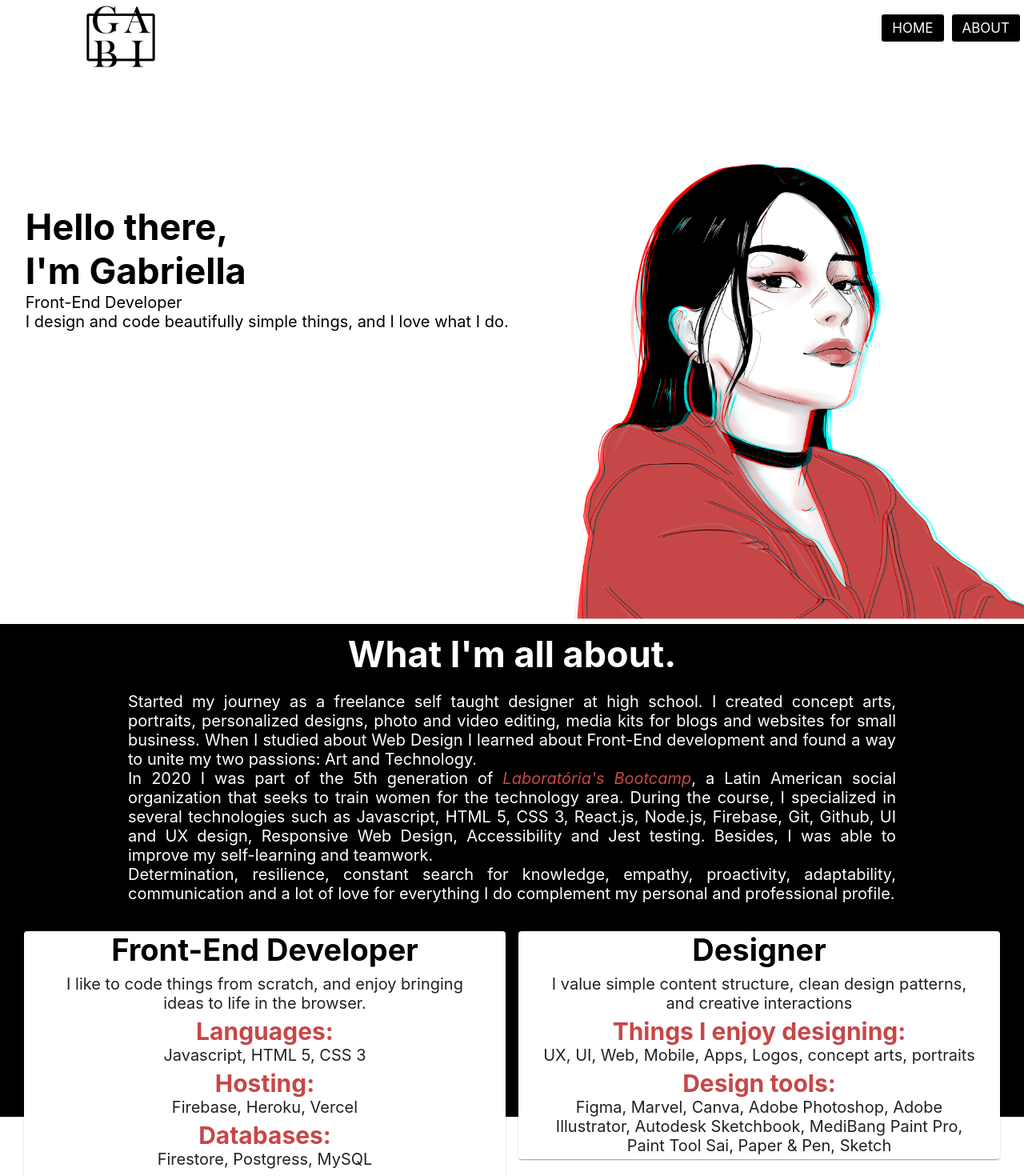
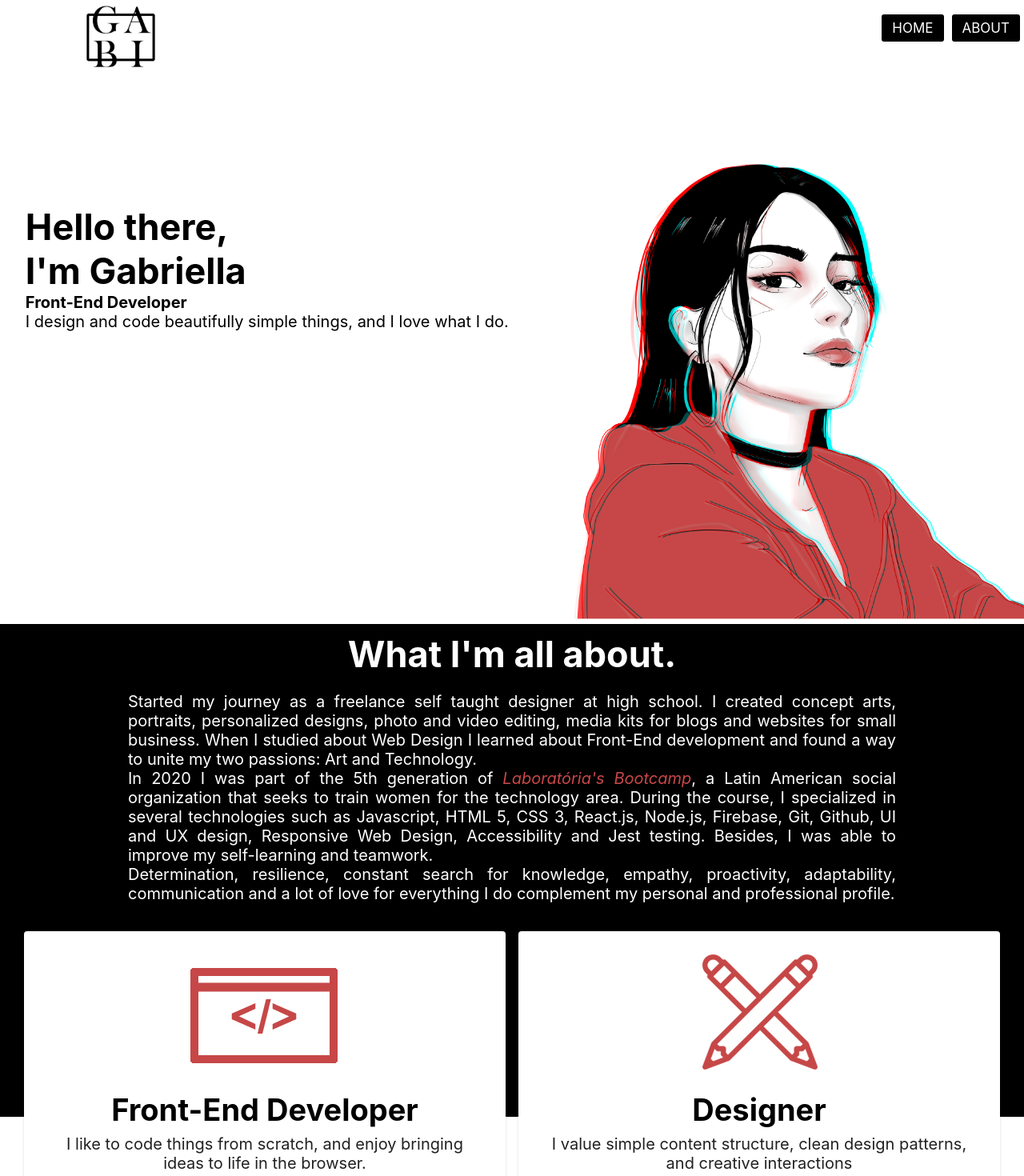
Before and after one commit to gabriella-guimaraes/portifolio-gabriella-guimaraes, a React (Create React App) app: page / in a window 1280 px wide. Shown: the top 1470 px of the page at 80% size. Built offline with nearby package versions, Linux system fonts and the light colour scheme.

Commit message:
Skills icons

```diff
--- a/src/components/Intro.jsx
+++ b/src/components/Intro.jsx
@@ -13,7 +13,7 @@ function Intro (){
         <Grid container spacing={1}>
           <Grid item xs={4} sm={6}>
             <h1 className="intro-tittle"> Hello there, <br/>I'm Gabriella</h1>
-            <p className="intro-text">Front-End Developer</p>
+            <p className="intro-text"><strong>Front-End Developer</strong></p>
             <p className="intro-text">I design and code beautifully simple things, and
             I love what I do.</p>
           </Grid>
--- a/src/components/Skills.jsx
+++ b/src/components/Skills.jsx
@@ -1,23 +1,26 @@
 import '../style/Skills.css';
 import Card from '@material-ui/core/Card';
-// import CardMedia from '@material-ui/core/CardMedia';
-// import { makeStyles } from "@material-ui/core/styles";
+import CardMedia from '@material-ui/core/CardMedia';
+import devIcon from '../images/dev-icon.jpg';
+import designIcon from '../images/design-icon.jpg';
+import { makeStyles } from "@material-ui/core/styles";
 import Grid from "@material-ui/core/Grid";
 
 function Skills(){
-  // const useStyles = makeStyles({
-  //   media: {
-  //     height: 105,
-  //   },
-  // });
+  const useStyles = makeStyles({
+    media: {
+      height: 200,
+      width: 200,
+    },
+  });
 
-  // const classes = useStyles();
+  const classes = useStyles();
   return(
     <div className="skills">
       <Grid container spacing={2}>
         <Grid item xs={12} sm={6}>
           <Card>
-            {/* <CardMedia className={classes.media} image={'./logo.jpg'} /> */}
+            <CardMedia className={classes.media} id="imgDev" image={devIcon} />
             <h1 className="skill-intro">Front-End Developer</h1>
             <p className="skill-text">I like to code things from scratch, and enjoy bringing ideas to life in the browser.</p>
             <h2 className="skill-tittle">Languages:</h2>
@@ -32,6 +35,7 @@ function Skills(){
         </Grid>
         <Grid item xs={12} sm={6}>
           <Card>
+          <CardMedia className={classes.media} id="imgDesign" image={designIcon} />
             <h1 className="skill-intro">Designer</h1>
             <p className="skill-text">I value simple content structure, clean design patterns, and
             creative interactions</p>
--- a/src/style/Skills.css
+++ b/src/style/Skills.css
@@ -28,6 +28,10 @@
   padding-bottom: 30px;
 }
 
+#imgDev, #imgDesign{
+  margin: 0 auto;
+}
+
 /* @media (max-width: 952px)
 @media (max-width: 858px)
 */
```
Also changed, not shown: src/images/design-icon.jpg (added), src/images/dev-icon.jpg (added).
